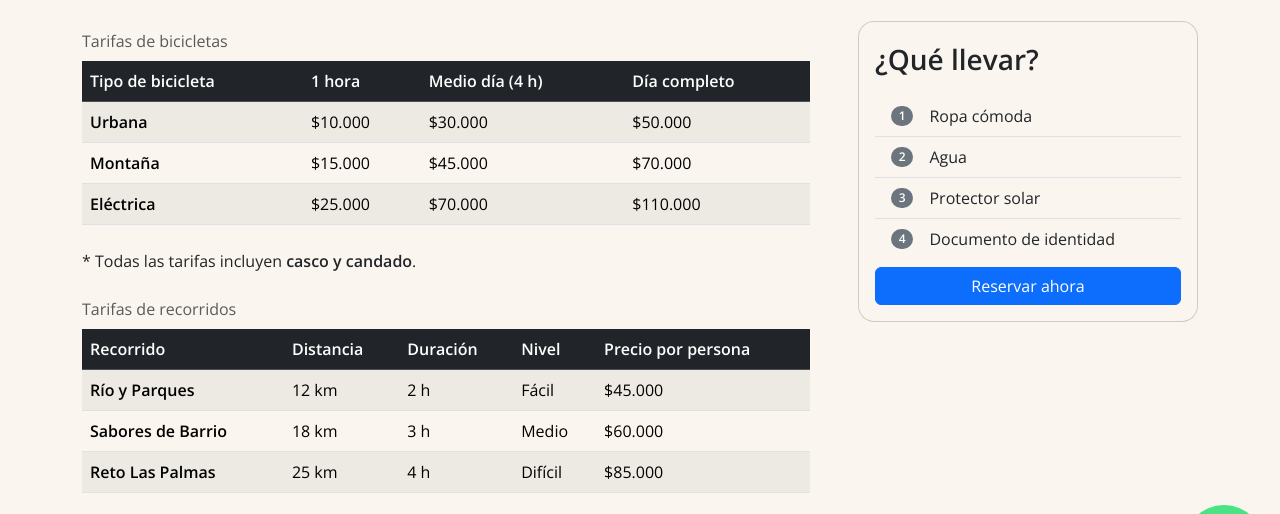
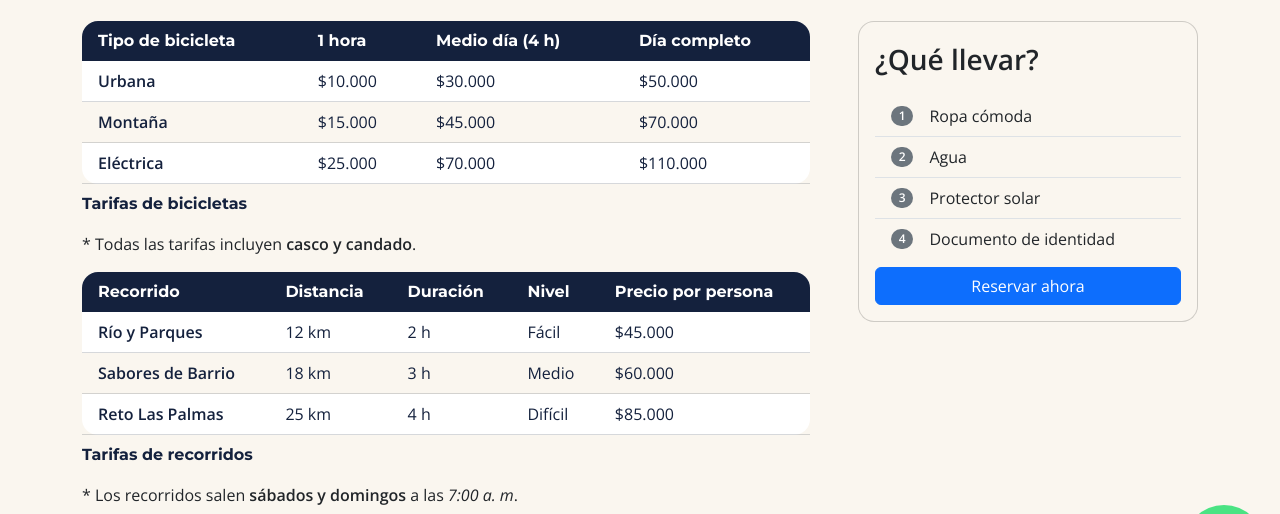
Before and after one commit to fbizar/rueda-libre, a plain HTML site: page paginas/tarifas.html in a window 1280 px wide. Shown: the part 199-713 px from the top of the page. Drawn offline with nearby package versions, Linux system fonts and the light colour scheme.

Commit message:
Rueda Libre v2.0-beta

```diff
--- a/css/styles.css
+++ b/css/styles.css
@@ -42,6 +42,10 @@
   box-sizing: border-box;
 }
 
+body
+{
+  font-family: var(--font-body);
+}
 
 h1,
 h2,
@@ -165,3 +169,73 @@ footer p {
 .object-position-left {
   object-position: left center;
 }
+
+/* Table */
+table {
+  width: 100%;
+  border-collapse: collapse;
+  background-color: var(--color-blanco);
+  color: var(--color-azul-noche);
+  font-family: var(--font-body);
+  font-size: 0.875rem;
+  border-radius: 16px;
+  overflow: hidden;
+}
+
+caption {
+  padding: var(--space-sm) 0;
+  font-family: var(--font-heading);
+  font-weight: 700;
+  font-size: var(--text-h5);
+  text-align: left;
+  color: var(--color-azul-noche);
+}
+
+thead th {
+  background-color: var(--color-azul-noche);
+  color: var(--color-blanco);
+  font-family: var(--font-heading);
+  font-weight: 700;
+  text-align: left;
+}
+
+th,
+td {
+  padding: var(--space-xs);
+  overflow-wrap: anywhere;
+}
+
+tbody tr {
+  border-bottom: 1px solid color-mix(in srgb, var(--color-gris-asfalto) 25%, transparent);
+}
+
+tbody tr:nth-child(even) {
+  background-color: var(--color-crema);
+}
+
+tbody tr:hover {
+  background-color: color-mix(in srgb, var(--color-naranja-pedal) 25%, var(--color-blanco));
+}
+
+tbody th {
+  text-align: left;
+  font-weight: 600;
+}
+
+td a {
+  color: var(--color-verde-ruta);
+  text-decoration: underline;
+}
+
+/* === TABLET (768px) =====  */
+
+@media (min-width: 768px) {
+  table {
+    font-size: 1rem;
+  }
+
+  th,
+  td {
+    padding: var(--space-sm) var(--space-md);
+  }
+}
--- a/paginas/tarifas.html
+++ b/paginas/tarifas.html
@@ -38,12 +38,12 @@
         <section class="container-xl py-5">
             <h1>Tarifas</h1>
             <p class="mb-4">Conozca a continuación las tarifas de nuestras bicicletas y recorridos alrededor de la ciudad:</p>
-            <article class="row g-5">
+            <article class="row gy-5 gx-lg-5">
                 <div class="col-12 col-lg-8">
                     <div class="d-flex flex-column gap-2">
-                        <table id="bicicletas" class="table table-striped table-hover">
-                            <caption class="caption-top">Tarifas de bicicletas</caption>
-                            <thead class="table-dark">
+                        <table id="bicicletas">
+                            <caption>Tarifas de bicicletas</caption>
+                            <thead>
                                 <tr>
                                     <th scope="col">Tipo de bicicleta</th>
                                     <th scope="col">1 hora</th>
@@ -74,9 +74,9 @@
                         </table>
                         <p class="mb-2">* Todas las tarifas incluyen <span class="fw-bold">casco y candado</span>.</p>
                         <!-- Recorridos -->
-                        <table id="recorridos" class="table table-striped table-hover">
-                            <caption class="caption-top">Tarifas de recorridos</caption>
-                            <thead class="table-dark">
+                        <table id="recorridos">
+                            <caption>Tarifas de recorridos</caption>
+                            <thead>
                                 <tr>
                                     <th scope="col">Recorrido</th>
                                     <th scope="col">Distancia</th>
```
Also changed, not shown: bitacora.txt (+45 -0 lines).
